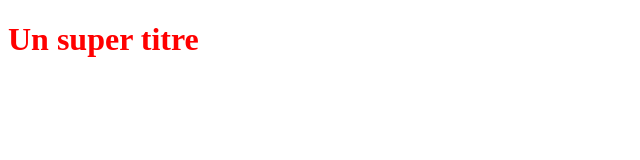
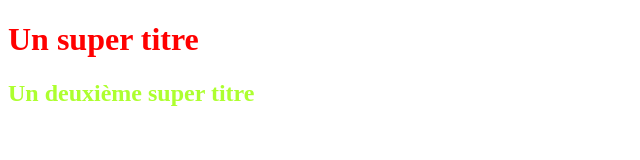
Before and after one commit to tdrew23/OpenclassroomProject, a plain HTML site: page index.html in a window 1280 px wide. Shown: the whole page, without its empty margins (0-640 px from the left). Drawn offline with Linux system fonts and the light colour scheme.

Commit message:
Ajout h2 + couleur

```diff
--- a/index.html
+++ b/index.html
@@ -8,5 +8,6 @@
 </head>
 <body>
     <h1>Un super titre</h1>
+    <h2>Un deuxième super titre</h2>
 </body>
 </html>
--- a/style.css
+++ b/style.css
@@ -1,3 +1,6 @@
 h1{
     color: red;
 }
+h2{
+    color: greenyellow;
+}
```
